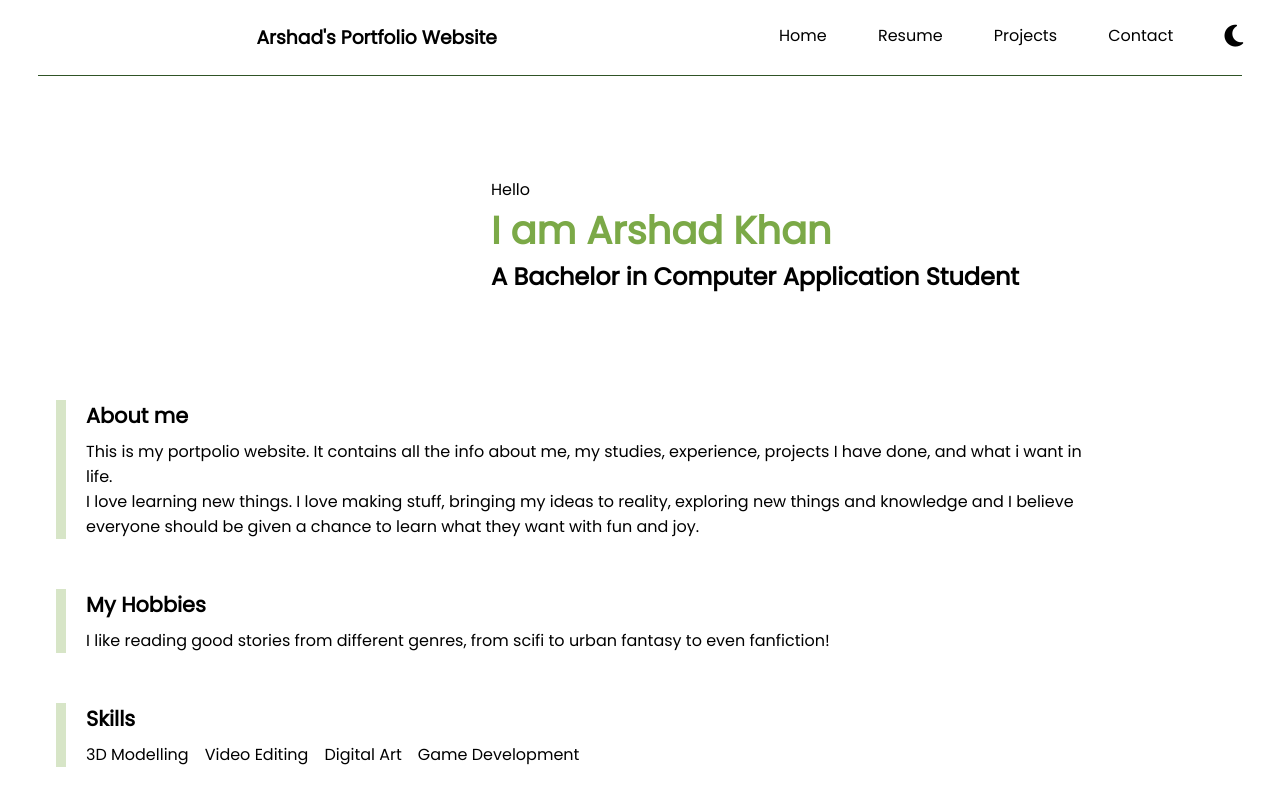
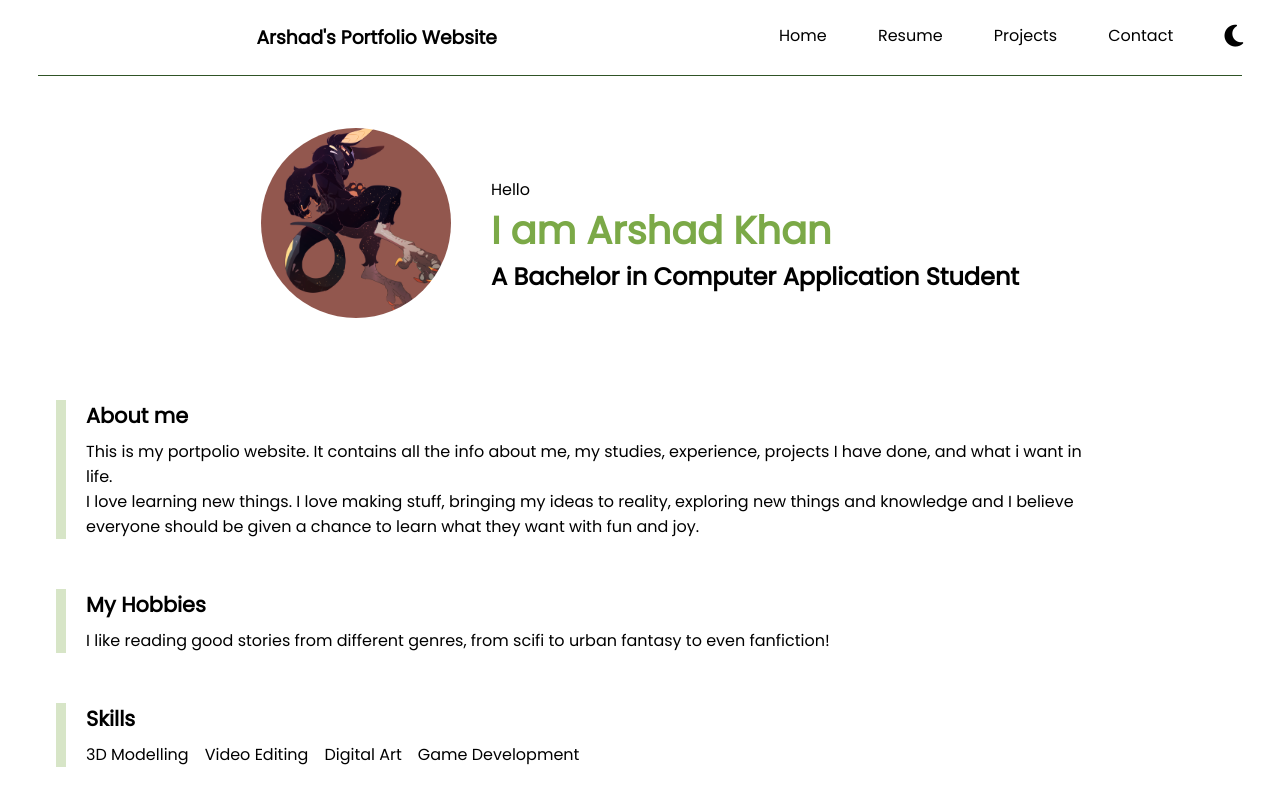
Before and after one commit to MystW175/MystW175.github.io, a plain HTML site: page index.html in a window 1280 px wide. Shown: the top 800 px of the page. Drawn offline with nearby package versions, Linux system fonts and the light colour scheme; a web font is replaced by a local one.

Commit message:
Update home.css

```diff
--- a/home.css
+++ b/home.css
@@ -1,7 +1,7 @@
 .profilepic {
     width: 190px;
     height: 190px;
-    background-image: url('images/pfp.png');
+    background-image: url('/pfp.png');
     background-position: center;
     background-size: cover;
     border-radius: 50%;
```
